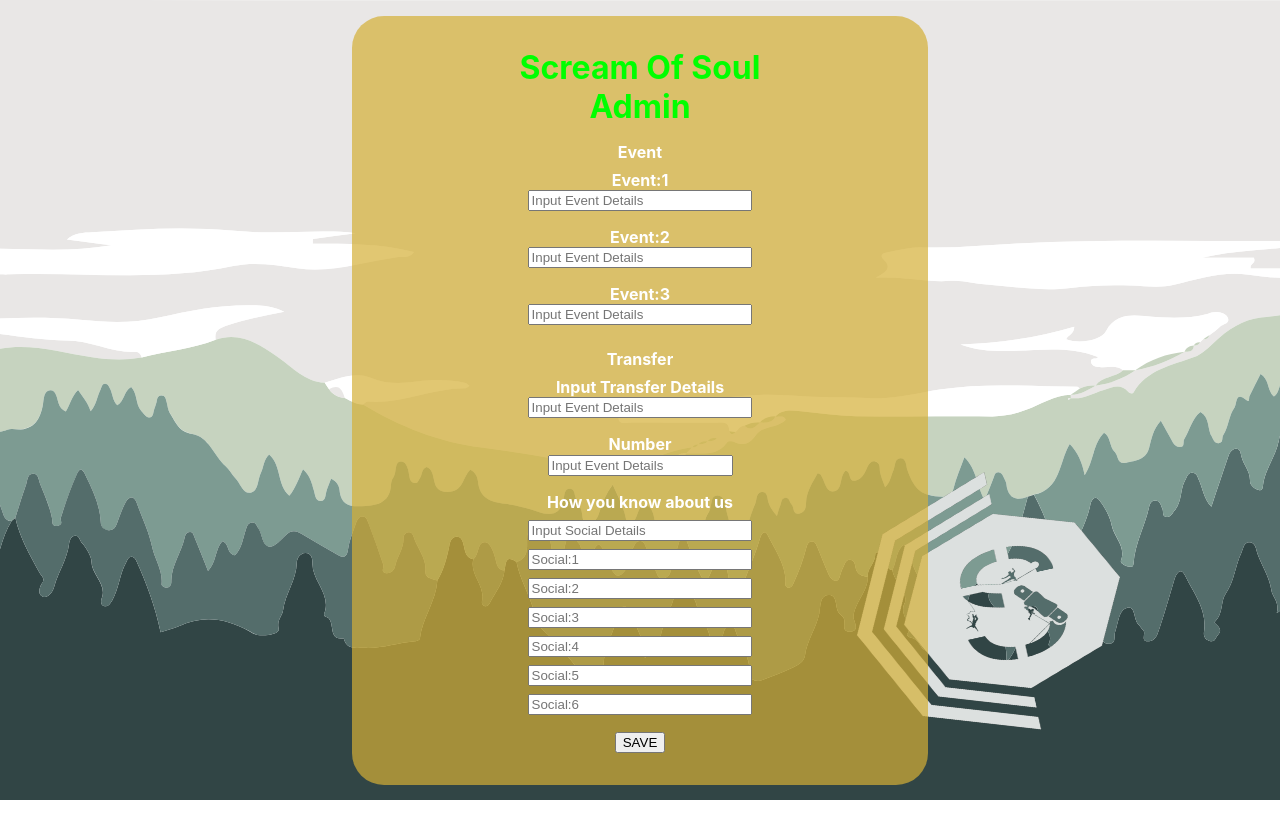
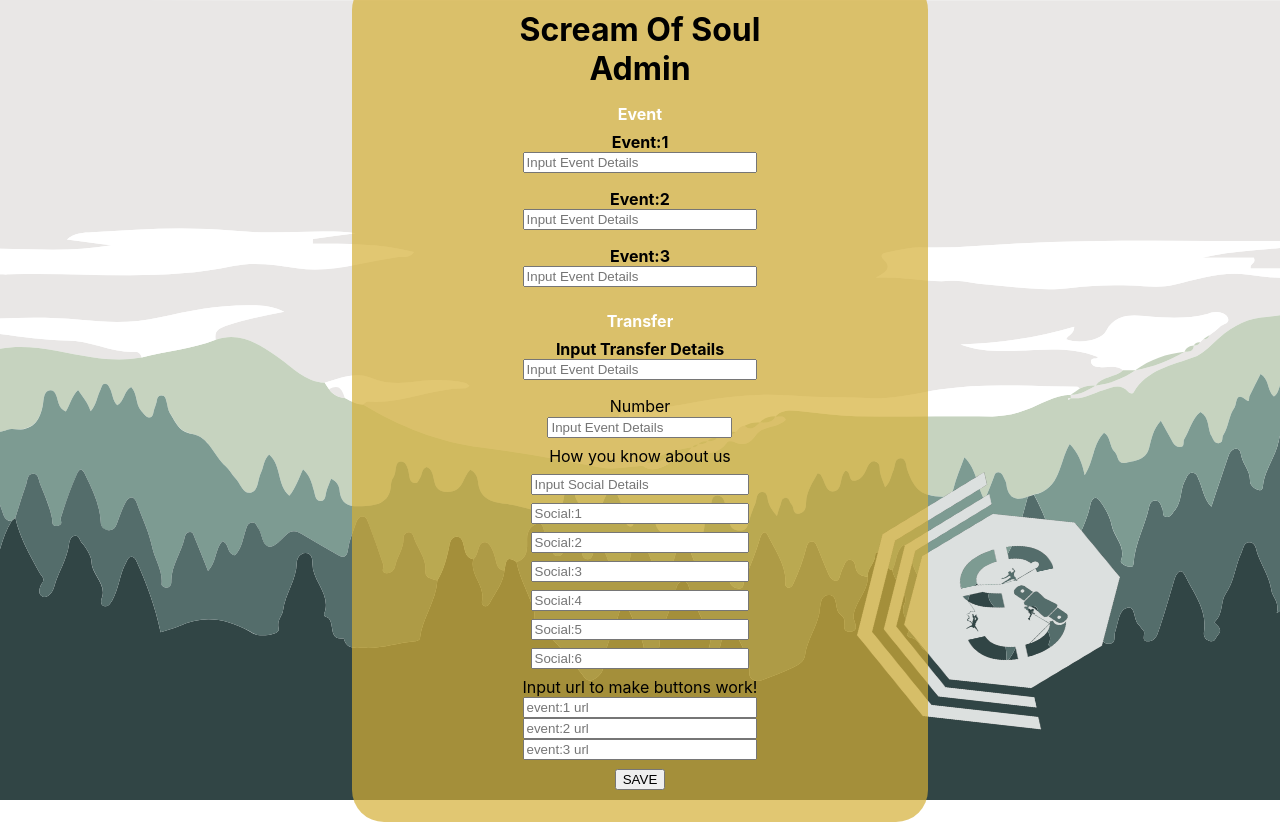
Before and after one commit to TigranBabujyan/Scream_payment, a React (Create React App) app: page /generacrac_tandzs in a window 1280 px wide. Before the commit the page ends 800 px from the top, so only its background shows below. Built offline with nearby package versions, Linux system fonts and the light colour scheme.

Commit message:
Bugfix, css fix (not fully)

```diff
--- a/src/components/admin/Admin.tsx
+++ b/src/components/admin/Admin.tsx
@@ -20,6 +20,9 @@ const Admin: React.FC = () => {
     const [social4, setSocial4] = useState('')
     const [social5, setSocial5] = useState('')
     const [social6, setSocial6] = useState('')
+    const [keyForEvent1, setKeyForEvent1] = useState('')
+    const [keyForEvent2, setKeyForEvent2] = useState('')
+    const [keyForEvent3, setKeyForEvent3] = useState('')
 
     const navigate = useNavigate()
     const changeEventDetails = (e: React.FormEvent<HTMLFormElement>) => {
@@ -36,9 +39,12 @@ const Admin: React.FC = () => {
             social3: social3,
             social4: social4,
             social5: social5,
-            social6: social6
+            social6: social6,
+            keyForEvent1: keyForEvent1,
+            keyForEvent2: keyForEvent2,
+            keyForEvent3: keyForEvent3
+        })
 
-        })
         console.log('successfully changed')
         navigate('/')
     }
@@ -47,7 +53,6 @@ const Admin: React.FC = () => {
             <meta name="viewport" content="width=device-width, initial-scale=1.0"/>
             <div className='body'>
                 <form onSubmit={(e) => changeEventDetails(e)}>
-
                     <header className='header'>Scream Of Soul</header>
                     <header className='header'>Admin</header>
                     <div className='wrap'>
@@ -104,8 +109,8 @@ const Admin: React.FC = () => {
                             </div>
                         </form>
                     </div>
-                    <div className='wrap'>
-                        <header>Number</header>
+                    <div className='input'>
+                        <label>Number</label>
                         <form onSubmit={(e) => changeEventDetails(e)}>
                             <input
                                 type="number"
@@ -117,7 +122,7 @@ const Admin: React.FC = () => {
                             />
                         </form>
                     </div>
-                    <div className='wrap'>
+                    <div className='input'>
                         <header>How you know about us</header>
                         <form onSubmit={(e) => changeEventDetails(e)}>
                             <div className='input'>
@@ -191,6 +196,15 @@ const Admin: React.FC = () => {
                                 />
                             </div>
                         </form>
+                        <form className='keyEvent_wrap'>
+                            <header>Input url to make buttons work!</header>
+                            <input placeholder='event:1 url' onChange={(e) => setKeyForEvent1(e.target.value)}
+                                   type='text'/>
+                            <input placeholder='event:2 url' onChange={(e) => setKeyForEvent2(e.target.value)}
+                                   type='text'/>
+                            <input placeholder='event:3 url' onChange={(e) => setKeyForEvent3(e.target.value)}
+                                   type='text'/>
+                        </form>
                     </div>
                     <button type='submit'>SAVE</button>
                 </form>
--- a/src/components/admin/index.css
+++ b/src/components/admin/index.css
@@ -43,7 +43,7 @@
     animation: easeInAnimationHeader 3s;
     font-size: 2rem;
     font-weight: bold;
-    color: lime;
+    color: black;
     margin: 0 auto;
 }
 
@@ -54,6 +54,7 @@
 }
 
 .input {
+    color: black;
     display: flex;
     flex-direction: column;
     margin: 0.5rem;
@@ -65,3 +66,8 @@
     flex-direction: column;
     justify-content: flex-start;
 }
+.keyEvent_wrap {
+    display: flex;
+    flex-direction: column;
+    color: black;
+}
--- a/src/components/form-card/FormCard.tsx
+++ b/src/components/form-card/FormCard.tsx
@@ -8,13 +8,21 @@ interface IProps {
 }
 
 function  SOSFormCard({apiData}: IProps) {
-    console.log(apiData, 'data from api')
 
     return (
-        <div className='main'>
+        <div className='main_wrap'>
             <div className='event_body'>
-                <header>Event</header>
+                <h1>Event</h1>
                 <form className='event'>
+                    <div className="input">
+                        <h4>Name/Имя/Անուն</h4>
+                        <input type="text" id='name' name="fav_icon" placeholder='Enter Your Name'/>
+                    </div>
+                    <div className="input">
+                        <h4>Surname/Фамилия/Ազգանուն</h4>
+                        <input type="text" id='surname' name="fav_icon" placeholder='Enter Your Surname'/>
+                        <label htmlFor='surname'>{apiData.surname}</label>
+                    </div>
                     <div className="radio">
                         <input type="radio" id='1st_event' name="fav_icon" value={`${apiData.event1}`} required/>
                         <label htmlFor='1st_event'>{apiData.event1}</label>
@@ -31,7 +39,7 @@ function  SOSFormCard({apiData}: IProps) {
             </div>
             <div className='line'/>
             <div className='transfer_body'>
-                <header>{apiData.transfer}</header>
+                <h4>{apiData.transfer}</h4>
                 <form>
                     <div className='radio'>
                         <input type="radio" id='transfer_yes' name="fav_icon" value="YES"/>
@@ -45,7 +53,7 @@ function  SOSFormCard({apiData}: IProps) {
             </div>
             <div className='line'/>
             <div className='number'>
-                <header>{apiData.number}</header>
+                <h4>{apiData.number}</h4>
                 <form>
                     <input type='number'></input>
                 </form>
@@ -87,6 +95,6 @@ function  SOSFormCard({apiData}: IProps) {
             </div>
         </div>
     );
-};
+}
 
 export default SOSFormCard;
--- a/src/components/form-card/index.css
+++ b/src/components/form-card/index.css
@@ -1,16 +1,7 @@
-.main {
+.main_wrap {
     display: flex;
     flex-direction: column;
     justify-content: center;
-}
-
-@keyframes easeInAnimationHeader {
-    0% {
-        transform: translateY(-500px);
-    }
-    100% {
-        transform: translateY(0px);
-    }
 }
 
 .header {
--- a/src/components/form/SoSForm.tsx
+++ b/src/components/form/SoSForm.tsx
@@ -3,13 +3,12 @@ import React, {useEffect, useState} from 'react';
 import './index.css';
 import 'flag-icons/css/flag-icons.min.css';
 
-import {useTranslation} from "react-i18next";
-import {google} from "googleapis";
-
 import {QuerySnapshot, DocumentData, onSnapshot } from 'firebase/firestore'
 import {adminData} from '../../lib/controller'
+
 import {NewDataTypes} from "../../types/adminData";
 import SOSFormCard from "../form-card/FormCard";
+
 
 const SOSForm: React.FC = () => {
 
@@ -28,20 +27,13 @@ const SOSForm: React.FC = () => {
         []
     );
 
-    const [t, i18n] = useTranslation("global")
-    const handleChangeLanguage = (lang: string) => {
-        i18n.changeLanguage(lang)
-    }
-
-
     return (
         <div className='main'>
             <meta name="viewport" content="width=device-width, initial-scale=1.0"/>
             <div className='body'>
                 <header className='header'>Scream Of Soul</header>
-                <div className='line'/>
                 {apiData && apiData.length ? (
-                    <div className='form_card'>
+                    <div>
                         {
                             apiData?.map((apiData)=>
                                 <SOSFormCard apiData={apiData}/>
--- a/src/components/form/index.css
+++ b/src/components/form/index.css
@@ -46,16 +46,3 @@
     color: lime;
     margin: 0 auto;
 }
-
-.form_card {
-    display: flex;
-    flex-direction: column;
-    justify-content: center;
-}
-
-
-.event {
-    display: flex;
-    flex-direction: column;
-    justify-content: flex-start;
-}
--- a/src/types/adminData.ts
+++ b/src/types/adminData.ts
@@ -12,4 +12,9 @@ export interface NewDataTypes {
     social6?: string;
     social_header?: string;
     transfer?: string;
+    name?: string;
+    surname?: string;
+    keyForEvent1?: string;
+    keyForEvent2?: string;
+    keyForEvent3?: string
 }
```
